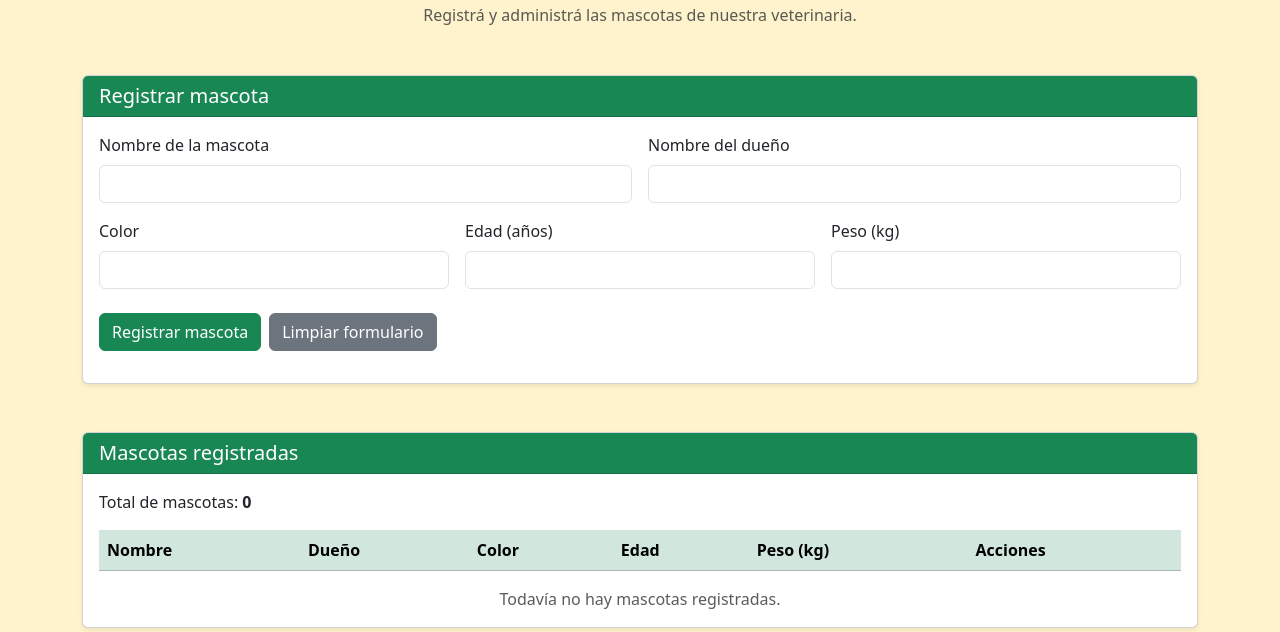
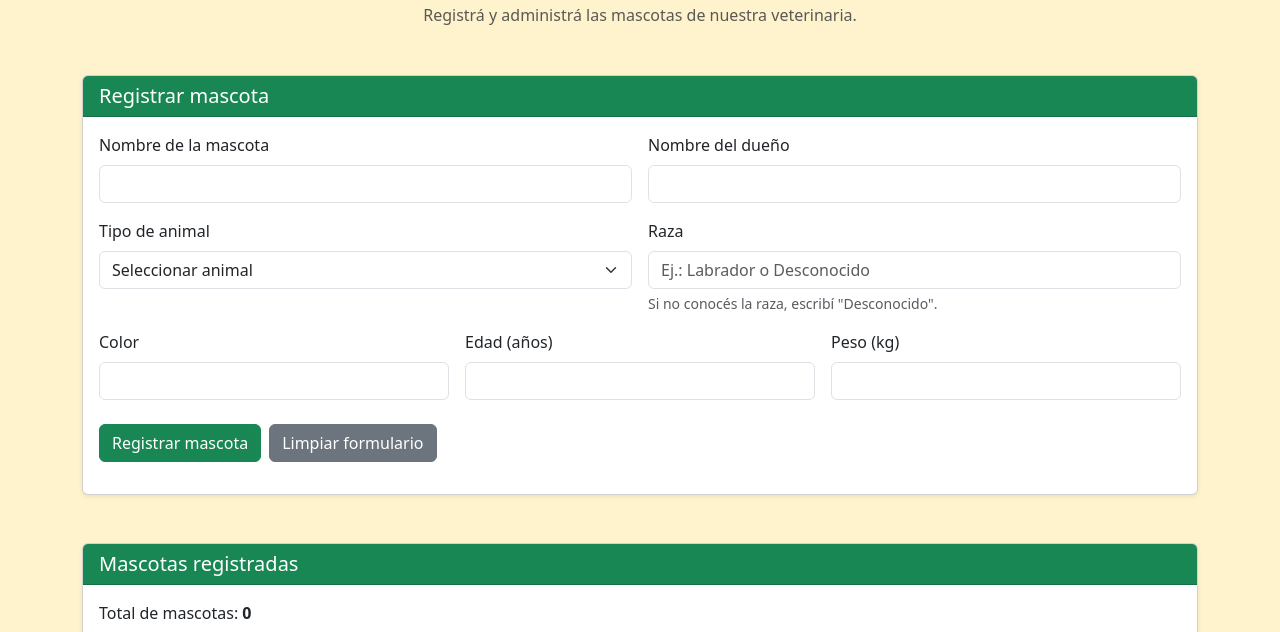
Before and after one commit to octaviolib/veterinaria3, a website built with Vite: page mascotas.html in a window 1280 px wide. Shown: the part 168-800 px from the top of the page. Built offline with nearby package versions, Linux system fonts and the light colour scheme.

Commit message:
Update mascotas.html

```diff
--- a/mascotas.html
+++ b/mascotas.html
@@ -95,8 +95,10 @@
 </header>
 
 
+
 <main class="container py-5">
 
+    <!-- Título -->
     <section class="text-center mb-5">
         <h1 class="fw-bold">Gestión de Mascotas</h1>
         <p class="text-muted">
@@ -104,7 +106,9 @@
         </p>
     </section>
 
-       <section class="card shadow-sm mb-5">
+    <!-- Formulario -->
+    <section class="card shadow-sm mb-5">
+
         <div class="card-header bg-success text-white">
             <h2 class="h5 mb-0" id="tituloFormulario">
                 Registrar mascota
@@ -117,6 +121,7 @@
 
                 <div class="row g-3">
 
+                    <!-- Nombre -->
                     <div class="col-md-6">
                         <label for="nombreMascota" class="form-label">
                             Nombre de la mascota
@@ -131,6 +136,7 @@
                         >
                     </div>
 
+                    <!-- Dueño -->
                     <div class="col-md-6">
                         <label for="nombreDuenio" class="form-label">
                             Nombre del dueño
@@ -145,6 +151,53 @@
                         >
                     </div>
 
+                    <!-- Tipo de animal -->
+                    <div class="col-md-6">
+                        <label for="tipoAnimal" class="form-label">
+                            Tipo de animal
+                        </label>
+                        <select
+                            class="form-select"
+                            id="tipoAnimal"
+                            name="tipoAnimal"
+                            required
+                        >
+                            <option value="">Seleccionar animal</option>
+                            <option value="Perro">Perro</option>
+                            <option value="Gato">Gato</option>
+                            <option value="Caballo">Caballo</option>
+                            <option value="Vaca">Vaca</option>
+                            <option value="Oveja">Oveja</option>
+                            <option value="Cabra">Cabra</option>
+                            <option value="Cerdo">Cerdo</option>
+                            <option value="Gallina">Gallina</option>
+                            <option value="Pato">Pato</option>
+                            <option value="Conejo">Conejo</option>
+                            <option value="Ave">Ave</option>
+                            <option value="Otro">Otro</option>
+                        </select>
+                    </div>
+
+                    <!-- Raza -->
+                    <div class="col-md-6">
+                        <label for="raza" class="form-label">
+                            Raza
+                        </label>
+                        <input
+                            type="text"
+                            class="form-control"
+                            id="raza"
+                            name="raza"
+                            maxlength="80"
+                            placeholder="Ej.: Labrador o Desconocido"
+                            required
+                        >
+                        <div class="form-text">
+                            Si no conocés la raza, escribí "Desconocido".
+                        </div>
+                    </div>
+
+                    <!-- Color -->
                     <div class="col-md-4">
                         <label for="color" class="form-label">
                             Color
@@ -159,6 +212,7 @@
                         >
                     </div>
 
+                    <!-- Edad -->
                     <div class="col-md-4">
                         <label for="edad" class="form-label">
                             Edad (años)
@@ -174,6 +228,7 @@
                         >
                     </div>
 
+                    <!-- Peso -->
                     <div class="col-md-4">
                         <label for="peso" class="form-label">
                             Peso (kg)
@@ -191,7 +246,9 @@
 
                 </div>
 
+                <!-- Botones -->
                 <div class="mt-4 d-flex flex-wrap gap-2">
+
                     <button
                         type="submit"
                         class="btn btn-success"
@@ -215,10 +272,12 @@
                     >
                         Cancelar edición
                     </button>
+
                 </div>
 
             </form>
 
+            <!-- Mensajes -->
             <div
                 id="mensaje"
                 class="mt-3"
@@ -229,7 +288,8 @@
         </div>
     </section>
 
-     <section class="card shadow-sm">
+    <!-- Tabla de mascotas -->
+    <section class="card shadow-sm">
 
         <div class="card-header bg-success text-white">
             <h2 class="h5 mb-0">Mascotas registradas</h2>
@@ -243,11 +303,15 @@
             </p>
 
             <div class="table-responsive">
+
                 <table class="table table-striped table-hover align-middle">
+
                     <thead class="table-success">
                         <tr>
                             <th>Nombre</th>
                             <th>Dueño</th>
+                            <th>Animal</th>
+                            <th>Raza</th>
                             <th>Color</th>
                             <th>Edad</th>
                             <th>Peso (kg)</th>
@@ -256,12 +320,17 @@
                     </thead>
 
                     <tbody id="tablaMascotas">
-                        <!-- JavaScript cargará las mascotas -->
+                        <!-- JavaScript mostrará las mascotas -->
                     </tbody>
+
                 </table>
+
             </div>
 
-            <p id="mensajeVacio" class="text-center text-muted mb-0">
+            <p
+                id="mensajeVacio"
+                class="text-center text-muted mb-0"
+            >
                 Todavía no hay mascotas registradas.
             </p>
 
@@ -269,6 +338,7 @@
     </section>
 
 </main>
+
 
 <footer class="bg-black bg-opacity-75 border-top border-3 border-success border-opacity-75">
     <div class="container py-4">
```
